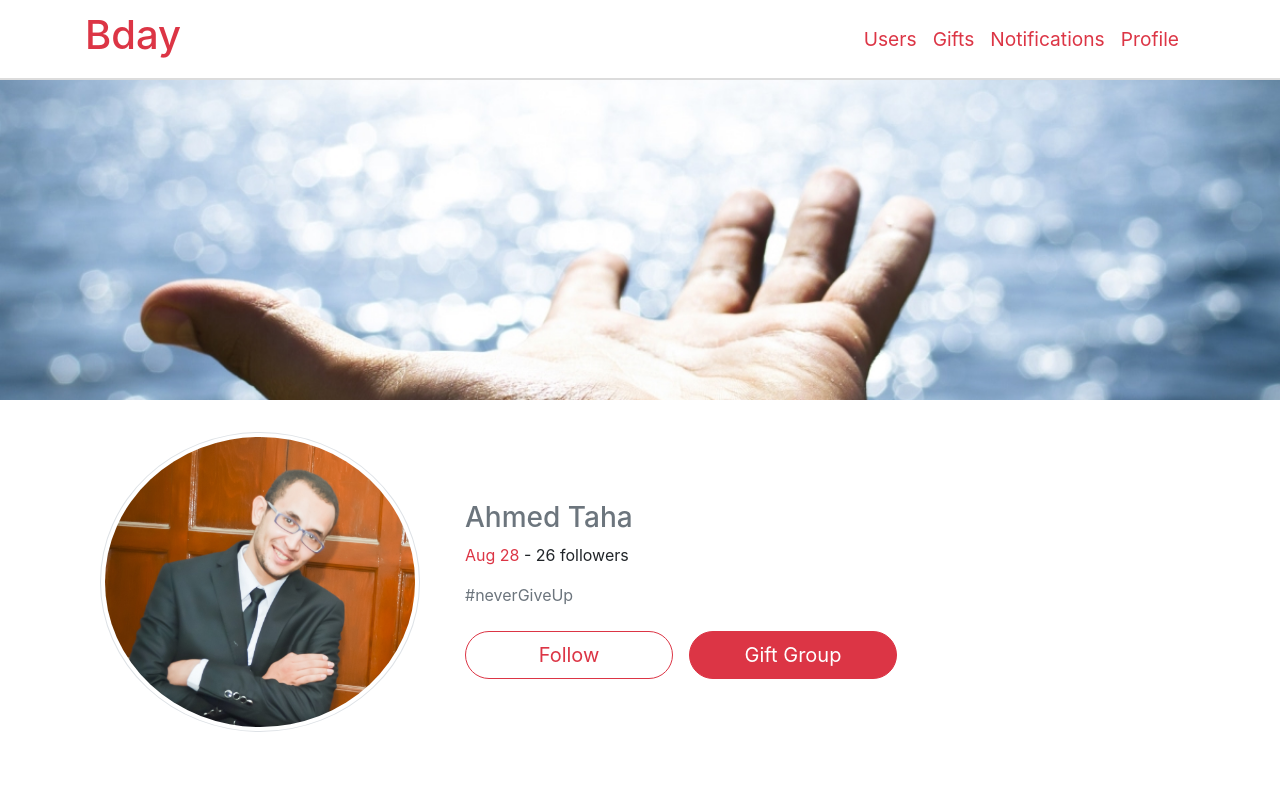
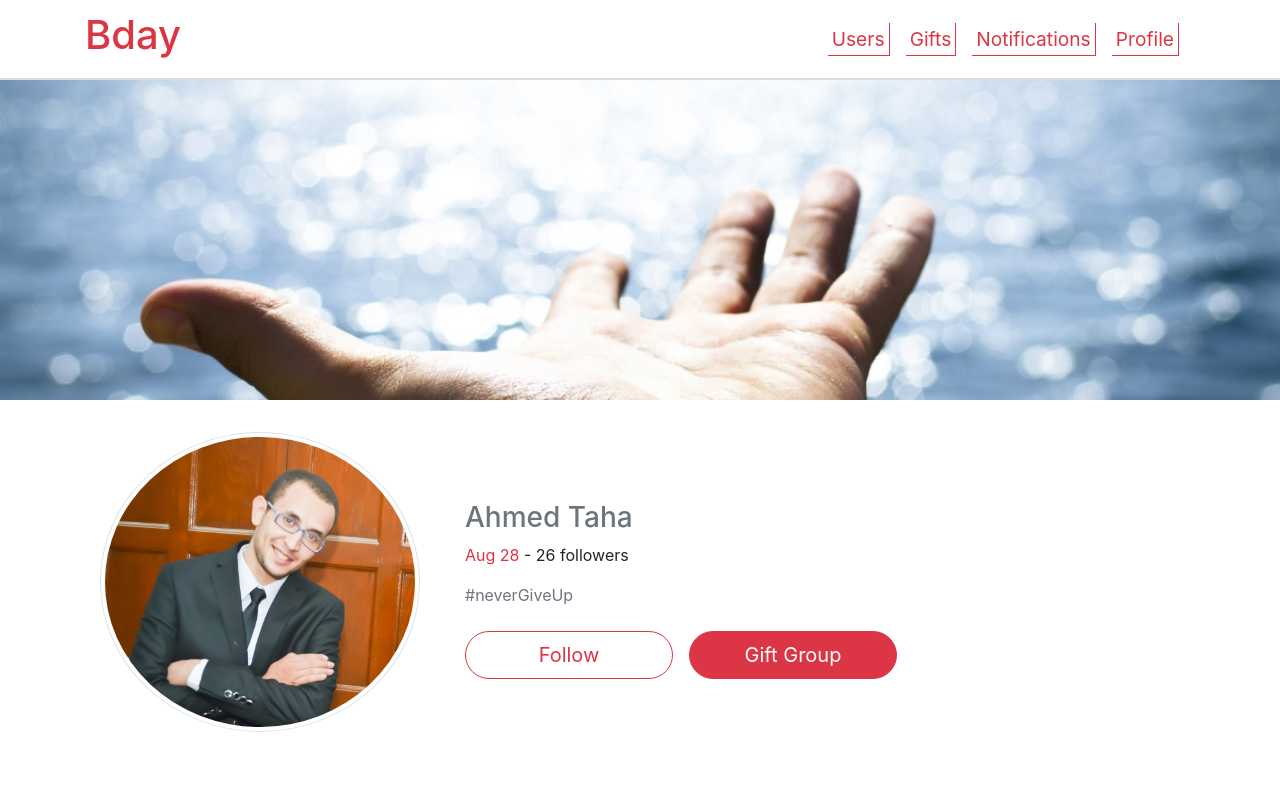
Before and after one commit to Ahmed-Elbessfy/bday, a React (Create React App) app: page / in a window 1280 px wide. Shown: the top 800 px of the page. Built offline with nearby package versions, Linux system fonts and the light colour scheme; no server answers.

Commit message:
remove unneeded code, add comments and edit nav links style
- remove unused classes
- add comments
- add padding to nav links
- add border to active nav link style

```diff
--- a/src/components/Gift.js
+++ b/src/components/Gift.js
@@ -2,9 +2,13 @@ import React from "react";
 import { Link } from "react-router-dom";
 
 function Gift(props) {
+  {
+    /*extract gift and user data passed from Gifts component and stored in Gift component props*/
+  }
   const { gift, user } = props;
   return (
     <div className="col-sm-6 col-lg-4 my-4">
+      {/* create a link to the GiftPae component including Gift image, gift name and user pic */}
       <Link className="card" to={`/gift/${gift.id}`}>
         <img className="card-img-top" src={gift.img} alt={gift.name} />
         <div className="card-body">
--- a/src/components/GiftPage.js
+++ b/src/components/GiftPage.js
@@ -12,13 +12,15 @@ function GiftPage(props) {
         })[0];
         return (
           <div className="container">
+            {/* Back to Profile page link */}
             <Link
               to="/"
               className="btn btn-danger btn-lg rounded-pill px-5 text-capitalize my-5"
             >
               go back
             </Link>
-            <div className="user">
+            {/* USer profile pic and Name */}
+            <div>
               <img
                 src={user.profilePic}
                 style={{ width: "6rem" }}
@@ -29,15 +31,18 @@ function GiftPage(props) {
                 {user.name}
               </span>
             </div>
+            {/* Gift Data : Image - information */}
             <div className="row">
               <div className="col-lg-5 text-center shadow p-0 my-4 ">
                 <img src={gift.img} alt={gift.name} className="w-100 h-100" />
               </div>
+              {/* Gift Information */}
               <div className="col-lg-6  offset-lg-1  py-2">
                 <p className="h1 text-secondary my-2 text-capitalize text-center text-lg-left">
                   {gift.name}
                 </p>
                 <div className="row my-5">
+                  {/* Actions */}
                   <div className="col-lg-3 col-sm-6 p-0">
                     <button
                       className="btn text-secondary text-capitalize w-100 border p-3"
@@ -90,6 +95,7 @@ function GiftPage(props) {
                     </button>
                   </div>
                 </div>
+                {/* USers who likes this Gift */}
                 <p className="h3 text-secondary">
                   Liked by {gift.likes.length} people
                 </p>
--- a/src/components/Gifts.js
+++ b/src/components/Gifts.js
@@ -7,10 +7,14 @@ class Gifts extends Component {
     return (
       <Consumer>
         {value => {
+          {
+            /* Extract gifts and user data from imported Context state*/
+          }
           const { wishList: gifts, profileUser: user } = value;
           return (
             <div className="container">
               <div className="row">
+                {/* create a gift component for each new gift data imported from Context state */}
                 {gifts.map(gift => {
                   return <Gift key={gift.id} gift={gift} user={user} />;
                 })}
--- a/src/components/Nav.js
+++ b/src/components/Nav.js
@@ -5,18 +5,21 @@ function Nav() {
   return (
     <nav
       className="navbar fixed-top bg-white"
-      style={{ minHeight: "10vh", borderBottom: "2px solid #dcdcdc" }}
+      style={ { minHeight: "10vh", borderBottom: "2px solid #dcdcdc" } }
     >
       <div className="container">
+        {/* Navbar Brand */ }
         <div className="brand text-capitalize h1 text-danger">bday</div>
-        <ul className="list-unstyled mb-0" style={{ display: "flex" }}>
+        {/* Navbar Links */ }
+        <ul className="list-unstyled mb-0" style={ { display: "flex" } }>
           <li className="mr-3">
+            {/* Link to Profile Component which is default */ }
             <NavLink
               exact
               to="/"
-              activeClassName="text-danger"
-              className="text-capitalize text-secondary"
-              style={{ fontSize: "1.2rem" }}
+              activeClassName="text-danger border-bottom border-right border-danger"
+              className="text-capitalize text-secondary p-1"
+              style={ { fontSize: "1.2rem" } }
             >
               users
             </NavLink>
@@ -24,9 +27,9 @@ function Nav() {
           <li className="mr-3">
             <NavLink
               to="#"
-              activeClassName="text-danger"
-              className="text-capitalize text-secondary"
-              style={{ fontSize: "1.2rem" }}
+              activeClassName="text-danger border-bottom border-right border-danger"
+              className="text-capitalize text-secondary p-1"
+              style={ { fontSize: "1.2rem" } }
             >
               gifts
             </NavLink>
@@ -34,9 +37,9 @@ function Nav() {
           <li className="mr-3">
             <NavLink
               to="#"
-              activeClassName="text-danger"
-              className="text-capitalize text-secondary"
-              style={{ fontSize: "1.2rem" }}
+              activeClassName="text-danger border-bottom border-right border-danger"
+              className="text-capitalize text-secondary p-1"
+              style={ { fontSize: "1.2rem" } }
             >
               notifications
             </NavLink>
@@ -44,9 +47,9 @@ function Nav() {
           <li className="mr-3">
             <NavLink
               to="#"
-              activeClassName="text-danger"
-              className="text-capitalize text-secondary"
-              style={{ fontSize: "1.2rem" }}
+              activeClassName="text-danger border-bottom border-right border-danger"
+              className="text-capitalize text-secondary p-1"
+              style={ { fontSize: "1.2rem" } }
             >
               profile
             </NavLink>
--- a/src/components/Profile.js
+++ b/src/components/Profile.js
@@ -23,7 +23,7 @@ class Profile extends Component {
                       <img
                         src={user.profilePic}
                         alt="cover"
-                        className="profile-pic rounded-circle img-thumbnail w-100"
+                        className="rounded-circle img-thumbnail w-100"
                         style={{ maxWidth: "20rem" }}
                       />
                     </div>
@@ -54,7 +54,7 @@ class Profile extends Component {
                   </div>
                 </div>
               </header>
-              <Gifts userName="ahmed taha" userPic={user.profilePic} />
+              <Gifts />
             </React.Fragment>
           );
         }}
```
